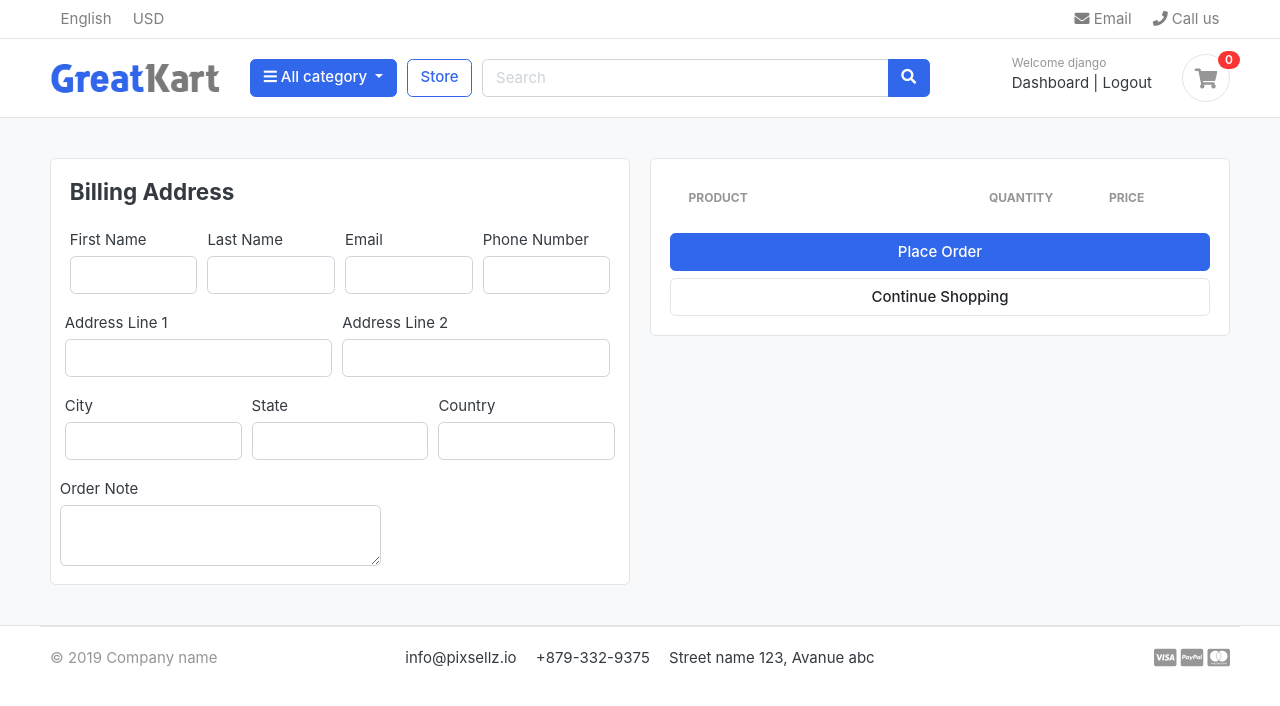
After one commit to ufotronic/GreatKart, a Django app: page /cart/checkout/ in a window 1280 px wide. The commit adds this page. Shown: the top 706 px of the page. Run offline with Django 5.2, Linux system fonts and the light colour scheme; a user stored in the database is signed in; data comes from the database, SQL or seed files in the repository; both versions use the stored data as it was after the commit; lists and menus that the app fills with data are empty; some libraries are stand-ins or nearby versions; some web fonts are replaced.

Commit message:
Cart Checkout

```diff
--- a/carts/models.py
+++ b/carts/models.py
@@ -1,5 +1,6 @@
 from django.db import models
 
+from accounts.models import Account
 from store.models import Product, Variation
 
 # Create your models here.
@@ -14,9 +15,10 @@ class Cart(models.Model):
 
 
 class CartItem(models.Model):
+    user = models.ForeignKey(Account, on_delete=models.CASCADE, null=True)
     product = models.ForeignKey(Product, on_delete=models.CASCADE)
     variations = models.ManyToManyField(Variation, blank=True)
-    cart = models.ForeignKey(Cart, on_delete=models.CASCADE)
+    cart = models.ForeignKey(Cart, on_delete=models.CASCADE, null=True)
     quantity = models.IntegerField()
     is_active = models.BooleanField(default=True)
 
--- a/carts/urls.py
+++ b/carts/urls.py
@@ -8,4 +8,5 @@ urlpatterns = [
     path('add_cart/<int:product_id>', views.add_cart, name='add_cart'),
     path('remove_cart/<int:product_id>/<int:cart_item_id>/', views.remove_cart, name='remove_cart'),
     path('remove_cart_item/<int:product_id>/<int:cart_item_id>/', views.remove_cart_item, name='remove_cart_item'),
+    path('checkout/', views.checkout, name='checkout'),
 ]
--- a/carts/views.py
+++ b/carts/views.py
@@ -3,6 +3,9 @@ from django.shortcuts import get_object_or_404, redirect, render
 from django.core.exceptions import ObjectDoesNotExist
 from carts.models import Cart, CartItem
 from store.models import Product, Variation
+
+from django.contrib.auth.decorators import login_required
+
 
 # Create your views here.
 
@@ -197,3 +200,27 @@ def cart(request, total=0, quantity=0, cart_items=None):
 
 
     return render(request, 'store/cart.html', context)
+
+@login_required(login_url='login')
+def checkout(request, total=0, quantity=0, cart_items=None):
+    try:
+        tax = 0
+        grand_total = 0
+        cart = Cart.objects.get(cart_id=_cart_id(request))
+        cart_items = CartItem.objects.filter(cart=cart, is_active=True)
+        for cart_item in cart_items:
+            total += cart_item.product.price * cart_item.quantity
+            quantity += cart_item.quantity
+        tax = (2 * total)/100
+        grand_total = total + tax
+    except ObjectDoesNotExist:
+        pass
+
+    context = {
+        'total' : total,
+        'quantity' : quantity,
+        'cart_items' : cart_items,
+        'tax' : tax,
+        'grand_total' : grand_total,
+    }
+    return render(request, 'store/checkout.html', context)
--- a/templates/store/cart.html
+++ b/templates/store/cart.html
@@ -110,7 +110,7 @@
                 <p class="text-center mb-3">
                     <img src="{% static './images/misc/payments.png' %}" height="26">
                 </p>
-                <a href="./place-order.html" class="btn btn-primary btn-block"> Checkout </a>
+                <a href="{% url 'checkout' %}" class="btn btn-primary btn-block"> Checkout </a>
                 <a href="{% url 'store' %}" class="btn btn-light btn-block">Continue Shopping</a>
             </div> <!-- card-body.// -->
             </div> <!-- card.// -->
--- /dev/null
+++ b/templates/store/checkout.html
@@ -0,0 +1,141 @@
+{% extends 'base.html' %}
+{% load static %}
+
+{% block content %}
+
+<section class="section-content padding-y bg">
+    <div class="container">
+
+    <!-- ============================ COMPONENT 1 ================================= -->
+
+
+
+
+
+    <div class="row">
+        <aside class="col-lg-6">
+    <div class="card">
+        <div class="card-body">
+            <h4 class="card-title mb-4">Billing Address</h4>
+            <form action="" method="POST">
+                {% csrf_token %}
+                <div class="form-row">
+                    <div class="col form-group">
+                        <label for="">First Name</label>
+                        <input type="text" name="first_name" class="form-control" required>
+                    </div>
+                    <div class="col form-group">
+                        <label for="">Last Name</label>
+                        <input type="text" name="last_name" class="form-control" required>
+                    </div>
+                    <div class="col form-group">
+                        <label for="">Email</label>
+                        <input type="email" name="email" class="form-control" required>
+                    </div>
+                    <div class="col form-group">
+                        <label for="">Phone Number</label>
+                        <input type="text" name="phone" class="form-control" required>
+                    </div>
+                    <div class="form-row">
+                        <div class="col form-group">
+                          <label for="">Address Line 1</label>
+                          <input type="text" name="address_line_1" class="form-control" required>
+                        </div>
+                        <div class="col form-group">
+                          <label for="">Address Line 2</label>
+                          <input type="text" name="address_line_2" class="form-control">
+                        </div>
+                      </div>
+                      <div class="form-row">
+                        <div class="col form-group">
+                          <label for="">City</label>
+                          <input type="text" name="city" class="form-control" required>
+                        </div>
+                        <div class="col form-group">
+                          <label for="">State</label>
+                          <input type="text" name="state" class="form-control" required>
+                        </div>
+                        <div class="col form-group">
+                          <label for="">Country</label>
+                          <input type="text" name="country" class="form-control" required>
+                        </div>
+                        </div>
+                        <div class="form-row">
+                          <label for="">Order Note</label>
+                          <textarea name="order_note" rows="2" class="form-control"></textarea>
+                        </div>
+                </div>
+        </div>
+
+    </div> <!-- card.// -->
+
+        </aside> <!-- col.// -->
+        <aside class="col-lg-6">
+
+            <div class="card">
+            <div class="card-body">
+          <table class="table table-borderless table-shopping-cart">
+          <thead class="text-muted">
+          <tr class="small text-uppercase">
+            <th scope="col">Product</th>
+            <th scope="col" width="120">Quantity</th>
+            <th scope="col" width="120">Price</th>
+
+          </tr>
+          </thead>
+          <tbody>
+
+          {% for cart_item in cart_items %}
+          <tr>
+              <td>
+                  <figure class="itemside align-items-center">
+                      <div class="aside"><img src="{{ cart_item.product.images.url }}" class="img-sm"></div>
+                      <figcaption class="info">
+                          <a href="{{ cart_item.product.get_url }}" class="title text-dark">{{ cart_item.product.product_name }}</a>
+                          <p class="text-muted small">
+                              {% if cart_item.variations.all %}
+                                  {% for item in cart_item.variations.all %}
+                                      {{ item.variation_category | capfirst }} : {{ item.variation_value | capfirst }} <br>
+                                  {% endfor %}
+                              {% endif %}
+                          </p>
+                      </figcaption>
+                  </figure>
+              </td>
+              <td>
+                  <!-- col.// -->
+                          <label for="">{{cart_item.quantity}}</label>
+              </td>
+              <td>
+                  <div class="price-wrap">
+                      <var class="price">$ {{ cart_item.sub_total }}</var>
+                      <small class="text-muted"> $ {{ cart_item.product.price }} each </small>
+                  </div> <!-- price-wrap .// -->
+              </td>
+
+          </tr>
+          {% endfor %}
+
+          </tbody>
+          </table>
+                <button type="submit" name="submit" class="btn btn-primary btn-block">Place Order</button>
+                <a href="{% url 'store' %}" class="btn btn-light btn-block">Continue Shopping</a>
+            </form>
+            </div> <!-- card-body.// -->
+            </div> <!-- card.// -->
+
+
+
+
+    </aside> <!-- col.// -->
+
+
+    </div> <!-- row.// -->
+    <!-- ============================ COMPONENT 1 END .// ================================= -->
+
+
+
+    </div> <!-- container .//  -->
+    </section>
+
+{% endblock %}
```
Also changed, not shown: accounts/views.py (+17 -0 lines), greatkart/settings.py (+0 -7 lines), carts/migrations/0003_cartitem_user_alter_cartitem_cart.py (added), db.sqlite3.
